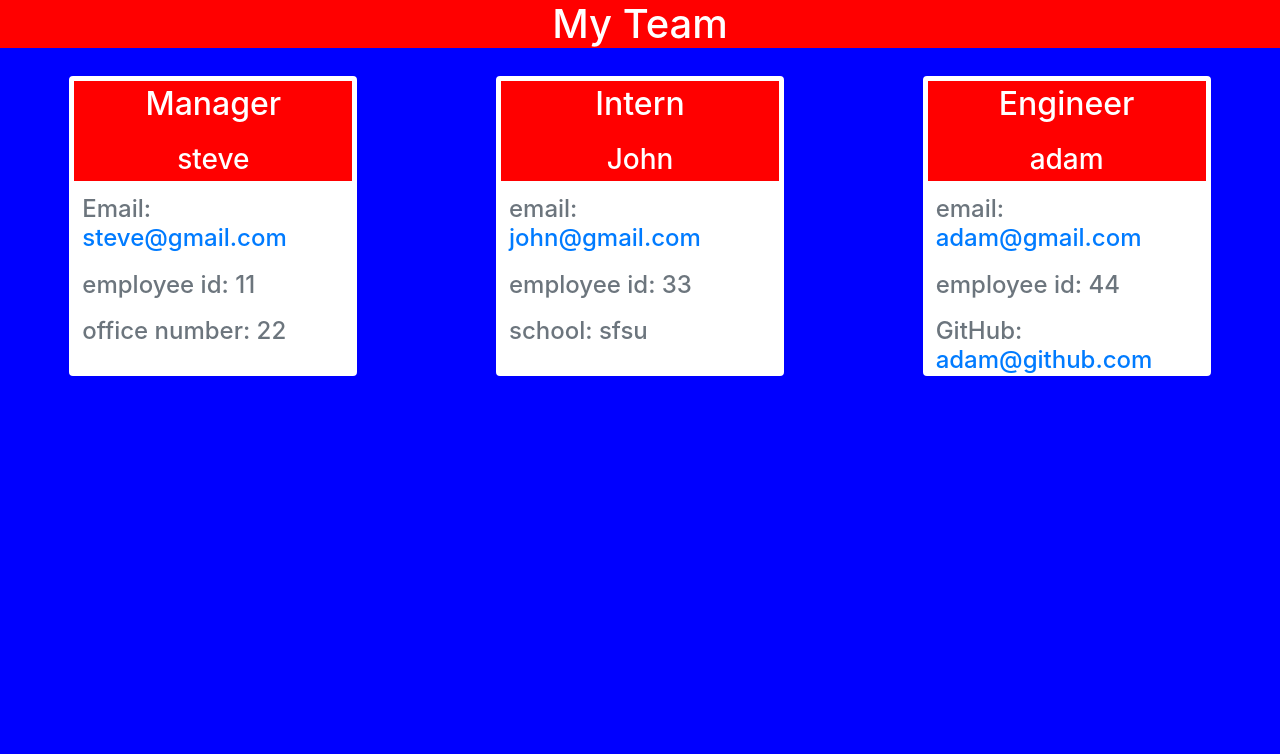
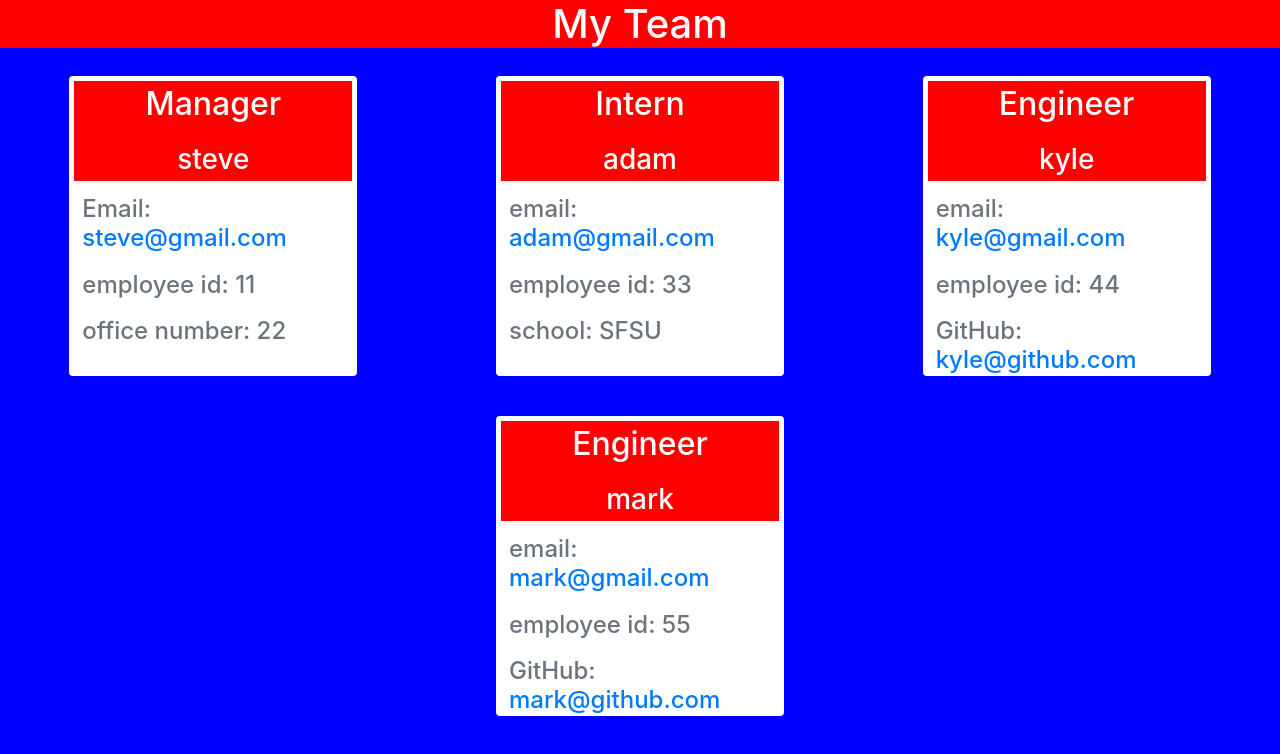
Before and after one commit to deand925/team_profile_generator, a website: page dist/index.html in a window 1280 px wide. Drawn offline with nearby package versions, Linux system fonts and the light colour scheme.

Commit message:
updated readme

```diff
--- a/dist/index.html
+++ b/dist/index.html
@@ -34,11 +34,11 @@
           <div class="card-body">
           <div class= "header">
             <h2 class="card-title">Intern</h2>
-            <h3 class="card-title">John</h3>
+            <h3 class="card-title">adam</h3>
           </div>
-            <h6 class="card-subtitle mb-2 text-muted">email: <a href = "mailto: john@gmail.com">john@gmail.com</a></h6>
+            <h6 class="card-subtitle mb-2 text-muted">email: <a href = "mailto: adam@gmail.com">adam@gmail.com</a></h6>
             <h6 class="card-subtitle mb-2 text-muted">employee id: 33</h6>
-            <h6 class="card-subtitle mb-2 text-muted">school: sfsu</h6>
+            <h6 class="card-subtitle mb-2 text-muted">school: SFSU</h6>
           </div>
         </div>
 
@@ -47,11 +47,23 @@
           <div class="card-body">
           <div class = header>
             <h2 class="card-title">Engineer</h2>
-            <h3 class="card-title">adam</h3>
+            <h3 class="card-title">kyle</h3>
           </div>
-            <h6 class="card-subtitle mb-2 text-muted">email: <a href = "mailto: adam@gmail.com">adam@gmail.com</a></h6>
+            <h6 class="card-subtitle mb-2 text-muted">email: <a href = "mailto: kyle@gmail.com">kyle@gmail.com</a></h6>
             <h6 class="card-subtitle mb-2 text-muted">employee id: 44</h6>
-            <h6 class="card-subtitle mb-2 text-muted">GitHub: <a href="https://github.com/adam@github.com">adam@github.com</a></h6>
+            <h6 class="card-subtitle mb-2 text-muted">GitHub: <a href="https://github.com/kyle@github.com">kyle@github.com</a></h6>
+          </div>
+        </div>
+
+          <div class="card" style="width: 18rem;">
+          <div class="card-body">
+          <div class = header>
+            <h2 class="card-title">Engineer</h2>
+            <h3 class="card-title">mark</h3>
+          </div>
+            <h6 class="card-subtitle mb-2 text-muted">email: <a href = "mailto: mark@gmail.com">mark@gmail.com</a></h6>
+            <h6 class="card-subtitle mb-2 text-muted">employee id: 55</h6>
+            <h6 class="card-subtitle mb-2 text-muted">GitHub: <a href="https://github.com/mark@github.com">mark@github.com</a></h6>
           </div>
         </div>
 
```
Also changed, not shown: README.md, images/Screen Shot 2022-10-12 at 11.59.57 AM.png (added), 2 other files.
